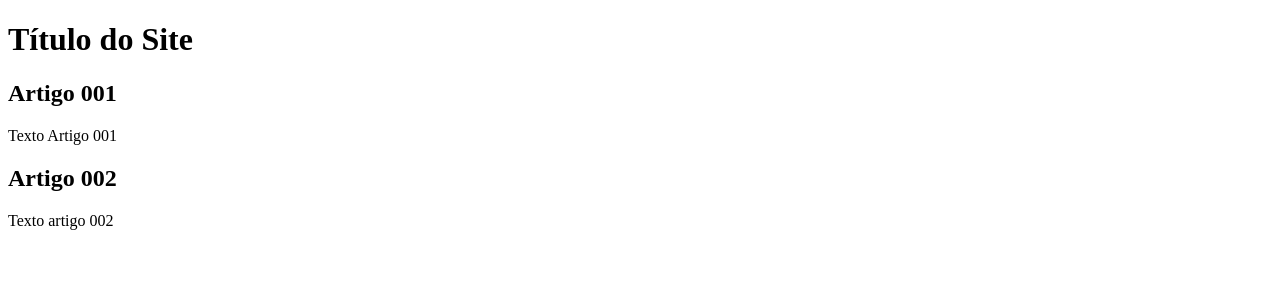
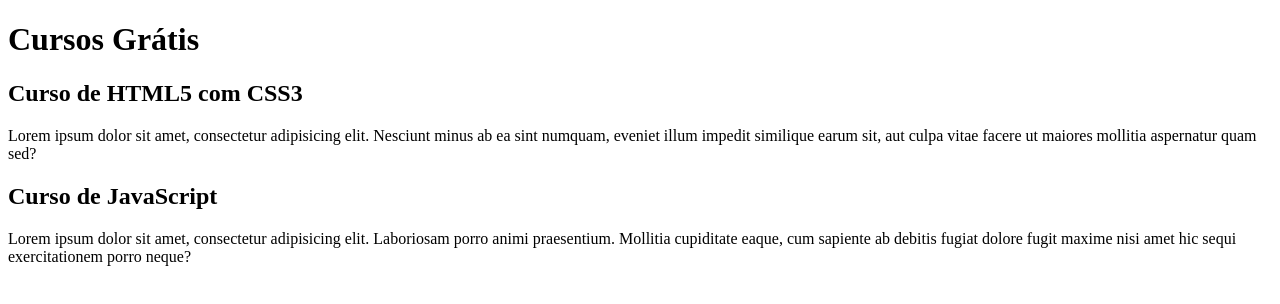
Before and after one commit to giovannasilvacastro/projeto-site, a plain HTML site: page index.html in a window 1280 px wide. Drawn offline with Linux system fonts and the light colour scheme.

Commit message:
comecei a escrever o conteúdo

```diff
--- a/index.html
+++ b/index.html
@@ -7,15 +7,15 @@
 <body>
     <main>
         <header>
-            <h1>Título do Site</h1>
+            <h1>Cursos Grátis</h1>
         </header>
         <article>
-            <h2>Artigo 001</h2>
-            <p>Texto Artigo 001</p>
+            <h2>Curso de HTML5 com CSS3</h2>
+            <p>Lorem ipsum dolor sit amet, consectetur adipisicing elit. Nesciunt minus ab ea sint numquam, eveniet illum impedit similique earum sit, aut culpa vitae facere ut maiores mollitia aspernatur quam sed?</p>
         </article>
         <article>
-            <h2>Artigo 002</h2>
-            <p>Texto artigo 002</p>
+            <h2>Curso de JavaScript</h2>
+            <p>Lorem ipsum dolor sit amet, consectetur adipisicing elit. Laboriosam porro animi praesentium. Mollitia cupiditate eaque, cum sapiente ab debitis fugiat dolore fugit maxime nisi amet hic sequi exercitationem porro neque?</p>
         </article>
     </main>
 </body>
```
